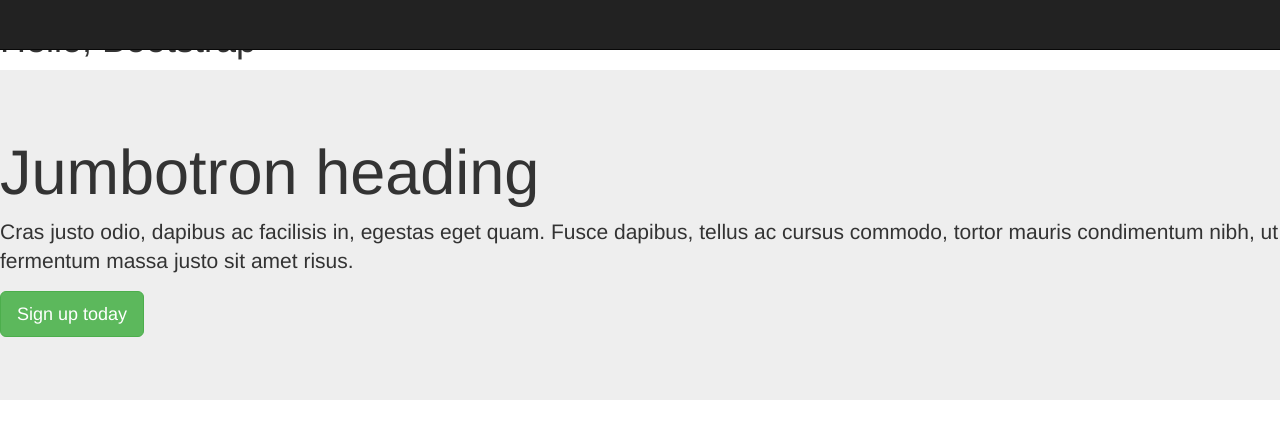
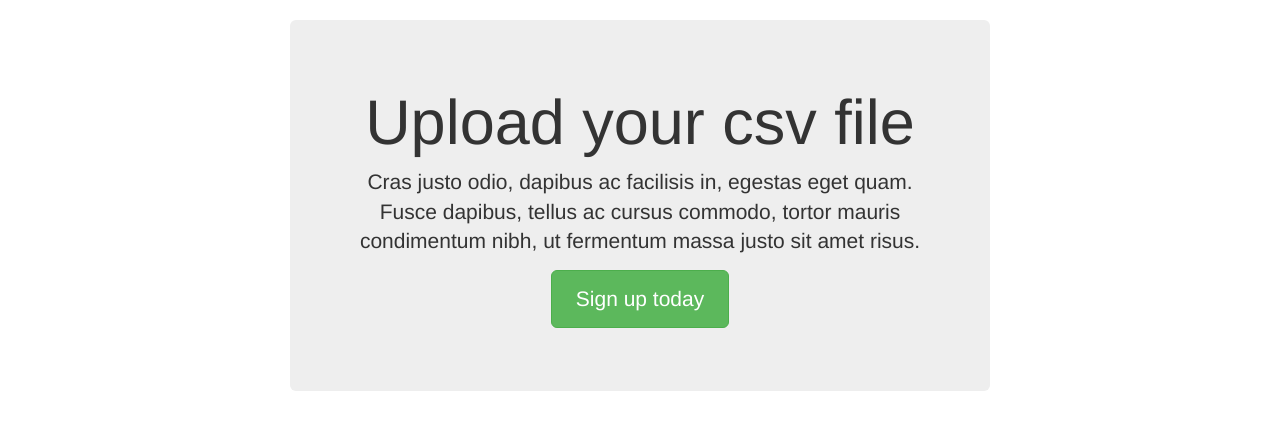
Before and after one commit to trhura/flaskcsv-demo, a Flask app: page / in a window 1280 px wide. Shown: the top 440 px of the page. Run offline with Flask 2, Linux system fonts and the light colour scheme; some libraries are stand-ins or nearby versions.

Commit message:
theme  update

```diff
--- /dev/null
+++ b/wsgi/static/css/local.css
@@ -0,0 +1,79 @@
+/* Space out content a bit */
+body {
+    padding-top: 20px;
+    padding-bottom: 20px;
+}
+
+/* Everything but the jumbotron gets side spacing for mobile first views */
+.header,
+.marketing,
+.footer {
+    padding-left: 15px;
+    padding-right: 15px;
+}
+
+/* Custom page header */
+.header {
+    border-bottom: 1px solid #e5e5e5;
+}
+/* Make the masthead heading the same height as the navigation */
+.header h3 {
+    margin-top: 0;
+    margin-bottom: 0;
+    line-height: 40px;
+    padding-bottom: 19px;
+}
+
+/* Custom page footer */
+.footer {
+    padding-top: 19px;
+    color: #777;
+    border-top: 1px solid #e5e5e5;
+}
+
+/* Customize container */
+@media (min-width: 768px) {
+    .container {
+        max-width: 730px;
+    }
+}
+.container-narrow > hr {
+    margin: 30px 0;
+}
+
+/* Main marketing message and sign up button */
+.jumbotron {
+    text-align: center;
+    border-bottom: 1px solid #e5e5e5;
+}
+.jumbotron .btn {
+    font-size: 21px;
+    padding: 14px 24px;
+}
+
+/* Supporting marketing content */
+.marketing {
+    margin: 40px 0;
+}
+.marketing p + h4 {
+    margin-top: 28px;
+}
+
+/* Responsive: Portrait tablets and up */
+@media screen and (min-width: 768px) {
+    /* Remove the padding we set earlier */
+    .header,
+    .marketing,
+    .footer {
+        padding-left: 0;
+        padding-right: 0;
+    }
+    /* Space out the masthead */
+    .header {
+        margin-bottom: 30px;
+    }
+    /* Remove the bottom border on the jumbotron for visual effect */
+    .jumbotron {
+        border-bottom: 0;
+    }
+}
--- a/wsgi/templates/base.html
+++ b/wsgi/templates/base.html
@@ -1,8 +1,16 @@
 {% extends "bootstrap/base.html" %}
 
+{% block styles %}
+{{ super() }}
+<link rel="stylesheet" href="{{url_for('.static', filename='css/local.css')}}">
+{% endblock %}
+
+{% block body %}
+<div class="container">
+{{ super() }}
+</div>
+{% endblock %}
 
 {% block navbar %}
-<div class="navbar navbar-fixed-top navbar-inverse">
   <!-- ... -->
-</div>
 {% endblock %}
--- a/wsgi/templates/home.html
+++ b/wsgi/templates/home.html
@@ -1,10 +1,9 @@
 {% extends "base.html" %}
 
 {% block content %}
-  <h1>Hello, Bootstrap</h1>
 
 <div class="jumbotron">
-  <h1>Jumbotron heading</h1>
+  <h1>Upload your csv file</h1>
   <p class="lead">Cras justo odio, dapibus ac facilisis in,
     egestas eget quam. Fusce dapibus, tellus ac cursus commodo,
     tortor mauris condimentum nibh, ut fermentum massa justo sit
```
